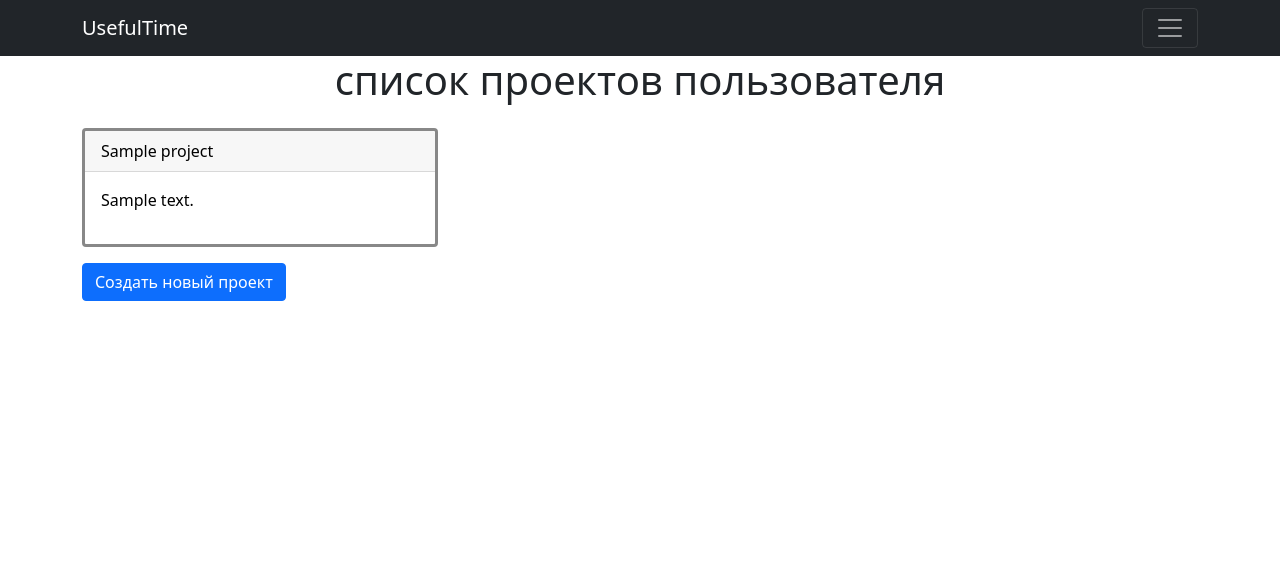
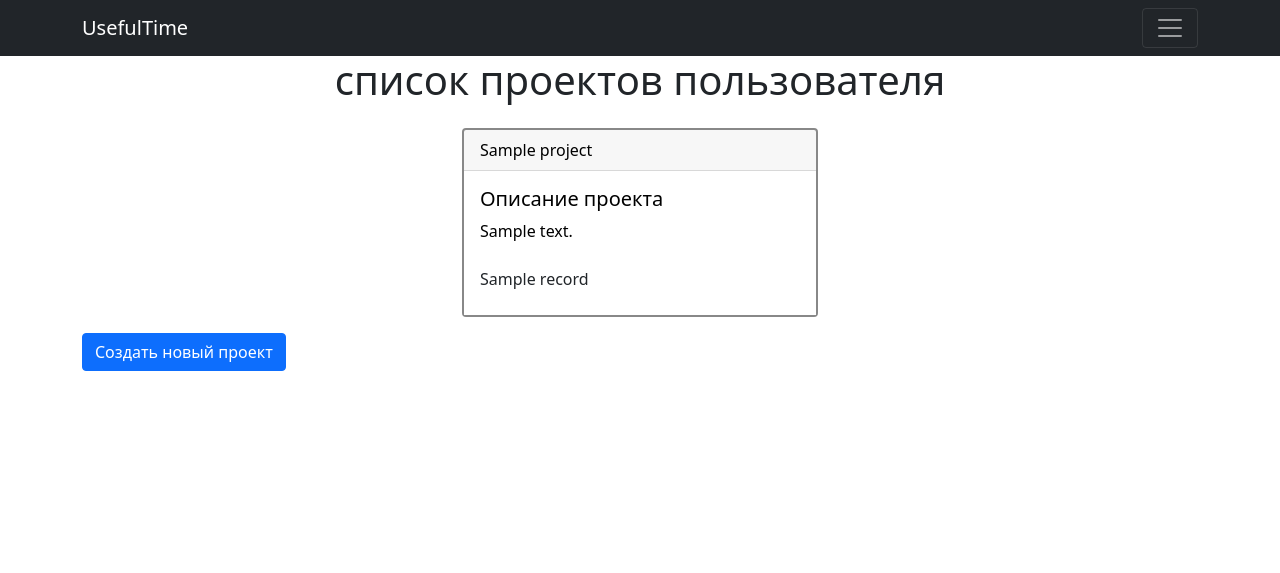
Before and after one commit to killroyka/useful_time, a Django app: page /projects/ in a window 1280 px wide. Shown: the top 573 px of the page. Run offline with Django 3.2, Linux system fonts and the light colour scheme; a user stored in the database is signed in; tables that the repository leaves empty hold one stand-in row (values such as "Sample post"); some libraries are stand-ins or nearby versions.

Commit message:
projects app fixes

```diff
--- a/useful_time/projects/forms.py
+++ b/useful_time/projects/forms.py
@@ -1,4 +1,5 @@
-from django.forms import ModelForm, TextInput
+from django.forms import ModelForm
+from colorfield.fields import ColorField
 from django.forms import ValidationError
 from .models import Project
 from re import match
@@ -8,9 +9,6 @@
     class Meta:
         model = Project
         fields = ("name", "description", "color")
-        widgets = {
-            'color': TextInput(attrs={'type': 'color'}),
-        }
 
     def clean_color(self):
         data = self.cleaned_data['color']
--- a/useful_time/projects/urls.py
+++ b/useful_time/projects/urls.py
@@ -4,7 +4,7 @@
 
 
 urlpatterns = [
-    path("", ProjectsListView.as_view(), name="projects_list_view"),
-    path("add/", ProjectAddView.as_view(), name="projects_add_view"),
-    path('<int:id>/', RecordListView.as_view(), name="project_records_list_view"),
+    path("", ProjectsListView.as_view(), name="projects_list"),
+    path("add/", ProjectAddView.as_view(), name="projects_add"),
+    path('<int:id>/', RecordListView.as_view(), name="project_records_list"),
 ]
--- a/useful_time/records/views.py
+++ b/useful_time/records/views.py
@@ -22,7 +22,7 @@
             project = Project.objects.filter(user_id=self.request.user.id, id=id_)
             prefetch_projects = Prefetch('project', queryset=project)
             context['records'] = Record.objects.filter(project_id=id_).prefetch_related(prefetch_projects)
-            context['title'] = f'Записи в "{project.all()[0].name}"'
+            context['title'] = project.all()[0].name
         else:
             projects = Project.objects.filter(user_id=self.request.user.id)
             prefetch_projects = Prefetch('project', queryset=projects)
--- a/useful_time/templates/projects/projects_list.html
+++ b/useful_time/templates/projects/projects_list.html
@@ -6,20 +6,26 @@
 {% load static %}
 <h1 class="form_alert">список проектов пользователя</h1>
 
-    <div class="row">
+<div class="row d-flex justify-content-around">
     {% for project in projects %}
 
     <div class="col-sm-12 col-md-6 col-lg-4 my-3">
-                <div class="card" style="width: 100%; border: solid {{ project.color }}">
+        <div class="card" style="width: 100%; border: 2px solid {{ project.color }}">
             <a class="item" href="{{ project.id }}">
                 <div class="card-header">
                     {{ project.name }}
-
                 </div>
                 <div class="card-body">
-                            <p>{{ project.description }}</p>
+                    <h5 class="card-title">Описание проекта</h5>
+                    <p class="card-text">{{ project.description }}</p>
                 </div>
-                        {{ project.recotds }}
+                <ul class="list-group list-group-flush">
+                    {% for record in project.records.all %}
+                        {% if forloop.counter <= 5 %}
+                            <li class="list-group-item d-flex justify-content-between"><p>{{record.name}}</p> <p>{{record.get_front_longitude}}</p></li>
+                        {% endif %}
+                    {% endfor %}
+                </ul>
             </a>
         </div>
     </div>
```
Also changed, not shown: useful_time/templates/projects/project_add.html (+7 -0 lines), useful_time/templates/records/records_list.html (+18 -5 lines). Lines whose indentation alone changed are shown as unchanged.
